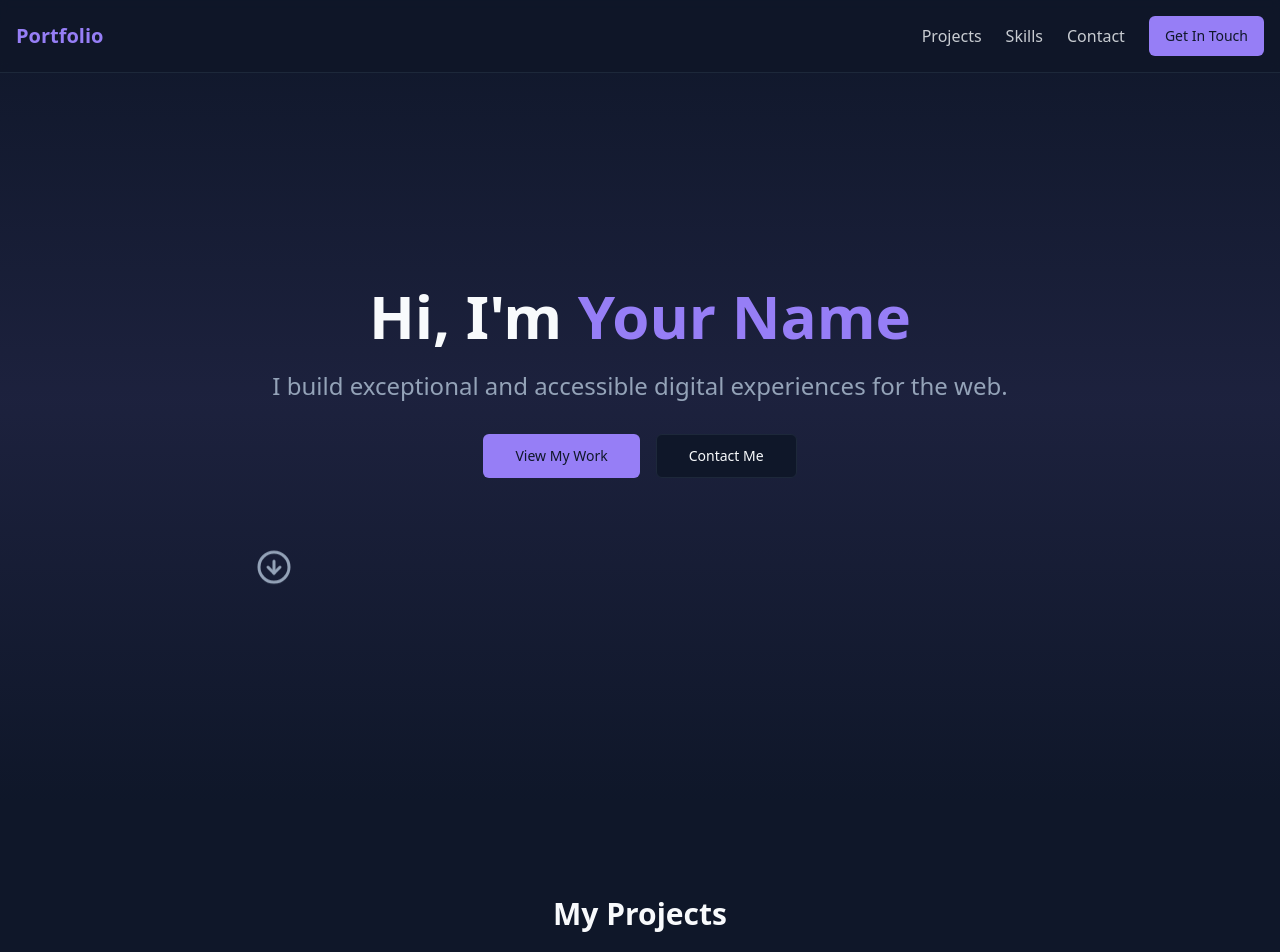
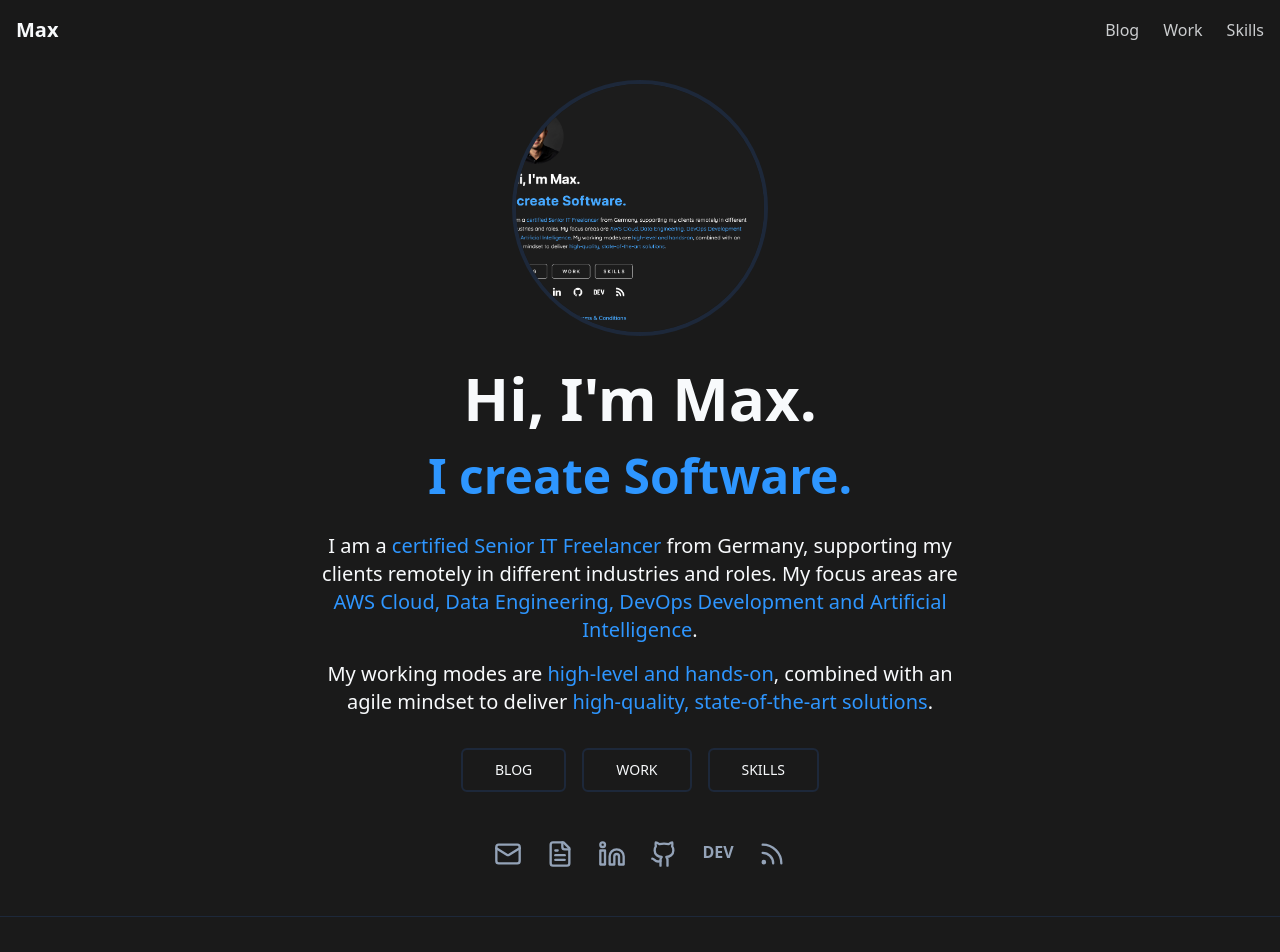
Before and after one commit to maxritter/max-ritter-website, a React (Vite) app: page / in a window 1280 px wide. Shown: the top 952 px of the page. Built offline with nearby package versions, Linux system fonts and the light colour scheme.

Commit message:
Adjust website style
Adjust the website to match the current style.

```diff
--- a/src/components/Footer.tsx
+++ b/src/components/Footer.tsx
@@ -2,28 +2,16 @@
 import { Github, Linkedin, Mail } from "lucide-react";
 
 const Footer = () => {
-  const currentYear = new Date().getFullYear();
-
   return (
-    <footer className="bg-card py-8 border-t border-border">
+    <footer className="bg-background py-8 border-t border-border">
       <div className="container mx-auto px-4">
-        <div className="flex flex-col md:flex-row justify-between items-center">
-          <div className="mb-4 md:mb-0">
-            <p className="text-muted-foreground">
-              © {currentYear} Portfolio. All rights reserved.
-            </p>
-          </div>
-
-          <div className="flex space-x-4">
-            <a href="#" className="text-muted-foreground hover:text-primary transition-colors">
-              <Github size={20} />
-            </a>
-            <a href="#" className="text-muted-foreground hover:text-primary transition-colors">
-              <Linkedin size={20} />
-            </a>
-            <a href="#" className="text-muted-foreground hover:text-primary transition-colors">
-              <Mail size={20} />
-            </a>
+        <div className="flex flex-col md:flex-row justify-center items-center text-muted-foreground">
+          <div className="mb-4 md:mb-0 flex space-x-6">
+            <a href="#" className="hover:text-primary transition-colors">Imprint</a>
+            <span>|</span>
+            <a href="#" className="hover:text-primary transition-colors">Privacy Policy</a>
+            <span>|</span>
+            <a href="#" className="hover:text-primary transition-colors">Terms & Conditions</a>
           </div>
         </div>
       </div>
--- a/src/components/Header.tsx
+++ b/src/components/Header.tsx
@@ -1,25 +1,23 @@
 
 import { useState } from "react";
-import { Button } from "@/components/ui/button";
 import { Menu, X } from "lucide-react";
 
 const Header = () => {
   const [isMenuOpen, setIsMenuOpen] = useState(false);
-
   const toggleMenu = () => setIsMenuOpen(!isMenuOpen);
 
   return (
-    <header className="fixed top-0 left-0 right-0 z-50 bg-background/80 backdrop-blur-sm border-b border-border">
+    <header className="fixed top-0 left-0 right-0 z-50 bg-background/80 backdrop-blur-sm">
       <div className="container mx-auto px-4 py-4 flex justify-between items-center">
         <div className="flex items-center">
-          <a href="#" className="text-xl font-bold text-primary">
-            Portfolio
+          <a href="#" className="text-xl font-bold text-foreground">
+            Max
           </a>
         </div>
 
         {/* Desktop Navigation */}
         <nav className="hidden md:flex items-center space-x-6">
-          {["Projects", "Skills", "Contact"].map((item) => (
+          {["Blog", "Work", "Skills"].map((item) => (
             <a
               key={item}
               href={`#${item.toLowerCase()}`}
@@ -28,9 +26,6 @@ const Header = () => {
               {item}
             </a>
           ))}
-          <Button asChild>
-            <a href="#contact">Get In Touch</a>
-          </Button>
         </nav>
 
         {/* Mobile Menu Button */}
@@ -43,7 +38,7 @@ const Header = () => {
       {isMenuOpen && (
         <div className="md:hidden fixed inset-0 top-16 bg-background z-40 p-4">
           <nav className="flex flex-col space-y-4 pt-4">
-            {["Projects", "Skills", "Contact"].map((item) => (
+            {["Blog", "Work", "Skills"].map((item) => (
               <a
                 key={item}
                 href={`#${item.toLowerCase()}`}
@@ -53,9 +48,6 @@ const Header = () => {
                 {item}
               </a>
             ))}
-            <Button asChild className="w-full mt-4" onClick={toggleMenu}>
-              <a href="#contact">Get In Touch</a>
-            </Button>
           </nav>
         </div>
       )}
--- a/src/components/HeroSection.tsx
+++ b/src/components/HeroSection.tsx
@@ -1,32 +1,70 @@
 
 import { Button } from "@/components/ui/button";
-import { ArrowDownCircle } from "lucide-react";
+import { FileText, Github, Linkedin, Mail, Rss } from "lucide-react";
 
 const HeroSection = () => {
   return (
     <section className="min-h-screen flex items-center justify-center relative pt-20">
       <div className="hero-gradient"></div>
       <div className="container mx-auto px-4">
-        <div className="max-w-3xl mx-auto text-center">
-          <h1 className="text-4xl md:text-6xl font-bold mb-6">
-            Hi, I'm <span className="text-primary">Your Name</span>
+        <div className="max-w-3xl mx-auto">
+          <div className="flex flex-col items-center mb-12">
+            <div className="w-64 h-64 rounded-full overflow-hidden mb-8 border-4 border-muted">
+              <img
+                src="/lovable-uploads/6d10ee04-d3a0-4ed6-ba40-8790eb4aa3c4.png"
+                alt="Profile"
+                className="w-full h-full object-cover"
+              />
+            </div>
+
+            <h1 className="text-4xl md:text-6xl font-bold mb-6 text-center">
+              Hi, I'm Max.
             </h1>
-          <p className="text-xl md:text-2xl text-muted-foreground mb-8">
-            I build exceptional and accessible digital experiences for the web.
+            <p className="text-3xl md:text-5xl text-primary font-bold mb-8 text-center">
+              I create Software.
             </p>
-          <div className="flex flex-col sm:flex-row justify-center gap-4">
-            <Button asChild size="lg">
-              <a href="#projects">View My Work</a>
+
+            <div className="text-xl text-center mb-8 max-w-2xl">
+              <p className="mb-4">
+                I am a <span className="text-primary">certified Senior IT Freelancer</span> from Germany, supporting my clients remotely in different industries and roles. My focus areas are <span className="text-primary">AWS Cloud, Data Engineering, DevOps Development and Artificial Intelligence</span>.
+              </p>
+              <p>
+                My working modes are <span className="text-primary">high-level and hands-on</span>, combined with an agile mindset to deliver <span className="text-primary">high-quality, state-of-the-art solutions</span>.
+              </p>
+            </div>
+
+            <div className="flex flex-wrap justify-center gap-4 mb-12">
+              <Button variant="outline" size="lg" className="border-2 rounded-md">
+                BLOG
               </Button>
-            <Button variant="outline" size="lg" asChild>
-              <a href="#contact">Contact Me</a>
+              <Button variant="outline" size="lg" className="border-2 rounded-md">
+                WORK
+              </Button>
+              <Button variant="outline" size="lg" className="border-2 rounded-md">
+                SKILLS
               </Button>
             </div>
 
-          <div className="mt-20 animate-bounce">
-            <a href="#projects" className="text-muted-foreground hover:text-primary transition-colors">
-              <ArrowDownCircle size={36} />
+            <div className="flex justify-center space-x-6">
+              <a href="#" className="text-muted-foreground hover:text-primary transition-colors">
+                <Mail size={28} />
               </a>
+              <a href="#" className="text-muted-foreground hover:text-primary transition-colors">
+                <FileText size={28} />
+              </a>
+              <a href="#" className="text-muted-foreground hover:text-primary transition-colors">
+                <Linkedin size={28} />
+              </a>
+              <a href="#" className="text-muted-foreground hover:text-primary transition-colors">
+                <Github size={28} />
+              </a>
+              <a href="#" className="text-muted-foreground hover:text-primary transition-colors">
+                <span className="font-bold">DEV</span>
+              </a>
+              <a href="#" className="text-muted-foreground hover:text-primary transition-colors">
+                <Rss size={28} />
+              </a>
+            </div>
           </div>
         </div>
       </div>
--- a/src/index.css
+++ b/src/index.css
@@ -5,17 +5,17 @@
 
 @layer base {
   :root {
-    --background: 222 47% 11%;
+    --background: 0 0% 10%;
     --foreground: 210 40% 98%;
 
-    --card: 222 47% 13%;
+    --card: 0 0% 12%;
     --card-foreground: 210 40% 98%;
 
-    --popover: 222 47% 11%;
+    --popover: 0 0% 10%;
     --popover-foreground: 210 40% 98%;
 
-    --primary: 252 87% 73%;
-    --primary-foreground: 222 47% 11%;
+    --primary: 210 100% 59%;
+    --primary-foreground: 0 0% 10%;
 
     --secondary: 217 33% 17%;
     --secondary-foreground: 210 40% 98%;
@@ -31,7 +31,7 @@
 
     --border: 217 33% 17%;
     --input: 217 33% 17%;
-    --ring: 252 87% 73%;
+    --ring: 210 100% 59%;
 
     --radius: 0.5rem;
   }
@@ -50,7 +50,7 @@
 
 @layer components {
   .hero-gradient {
-    @apply absolute inset-0 -z-10 bg-gradient-to-b from-background to-background via-primary/10;
+    @apply absolute inset-0 -z-10 bg-gradient-to-b from-background to-background via-primary/5;
   }
 
   .section-padding {
--- a/src/pages/Index.tsx
+++ b/src/pages/Index.tsx
@@ -2,19 +2,13 @@
 import Header from "@/components/Header";
 import Footer from "@/components/Footer";
 import HeroSection from "@/components/HeroSection";
-import ProjectsSection from "@/components/ProjectsSection";
-import SkillsSection from "@/components/SkillsSection";
-import ContactSection from "@/components/ContactSection";
 
 const Index = () => {
   return (
-    <div className="min-h-screen flex flex-col">
+    <div className="min-h-screen flex flex-col bg-background">
       <Header />
       <main className="flex-grow">
         <HeroSection />
-        <ProjectsSection />
-        <SkillsSection />
-        <ContactSection />
       </main>
       <Footer />
     </div>
```
Also changed, not shown: public/lovable-uploads/6d10ee04-d3a0-4ed6-ba40-8790eb4aa3c4.png (added). Lines whose indentation alone changed are shown as unchanged.
